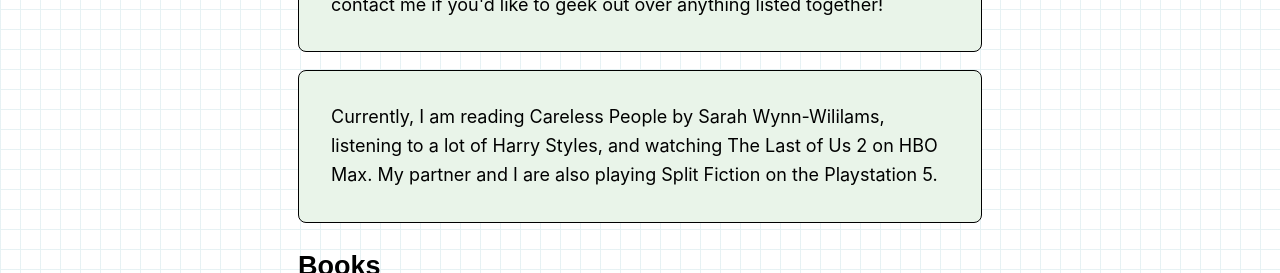
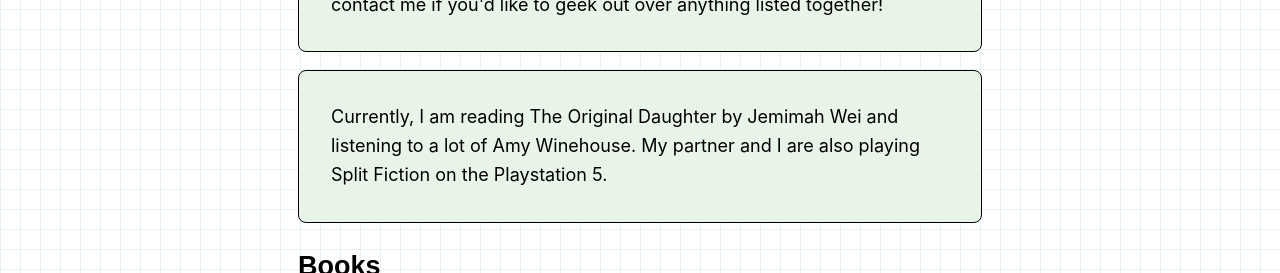
Before and after one commit to iamrita/personalwebsite, a Next.js app: page /posts/about in a window 1280 px wide. Shown: the part 251-524 px from the top of the page. Built offline with nearby package versions, Linux system fonts and the light colour scheme; a web font is replaced by a local one.

Commit message:
update book

```diff
--- a/pages/posts/about.js
+++ b/pages/posts/about.js
@@ -61,10 +61,9 @@
             contact me if you'd like to geek out over anything listed together!
           </p>
           <p>
-            Currently, I am reading Careless People by Sarah Wynn-Wililams,
-            listening to a lot of Harry Styles, and watching The Last of Us 2 on
-            HBO Max. My partner and I are also playing Split Fiction on the
-            Playstation 5.
+            Currently, I am reading The Original Daughter by Jemimah Wei and
+            listening to a lot of Amy Winehouse. My partner and I are also
+            playing Split Fiction on the Playstation 5.
           </p>
           <h1 className={headerFont.className}>Books</h1>
           <Bookshelf books={books} />
```
